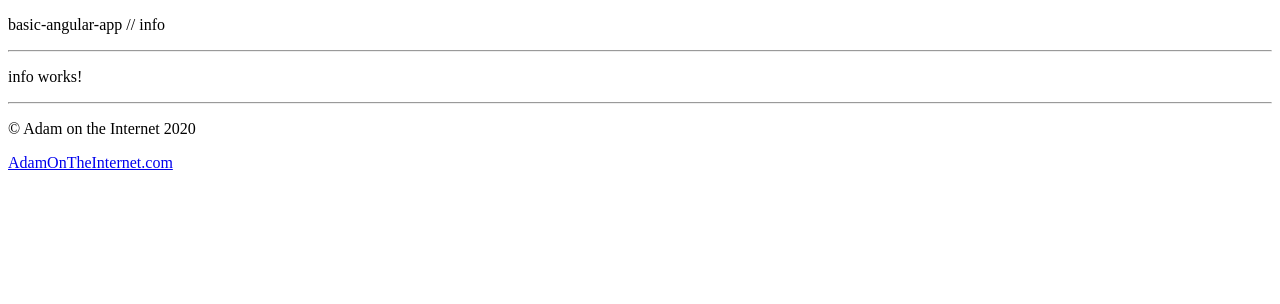
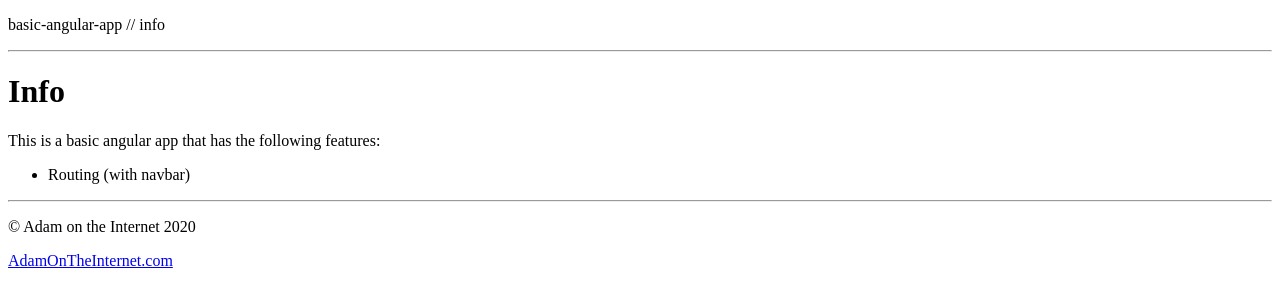
Before and after one commit to adam-on-the-internet/basic-angular-app, an Angular app: page /info in a window 1280 px wide. Shown: the top 304 px of the page. Built offline with nearby package versions, Linux system fonts and the light colour scheme.

Commit message:
fill in info component

```diff
--- a/src/app/components/info/info.component.html
+++ b/src/app/components/info/info.component.html
@@ -1 +1,13 @@
-<p>info works!</p>
+<div class="header">
+  <h1>
+    Info
+  </h1>
+</div>
+<div class="content">
+  <p>
+    This is a basic angular app that has the following features:
+  </p>
+  <ul>
+    <li>Routing (with navbar)</li>
+  </ul>
+</div>
```
